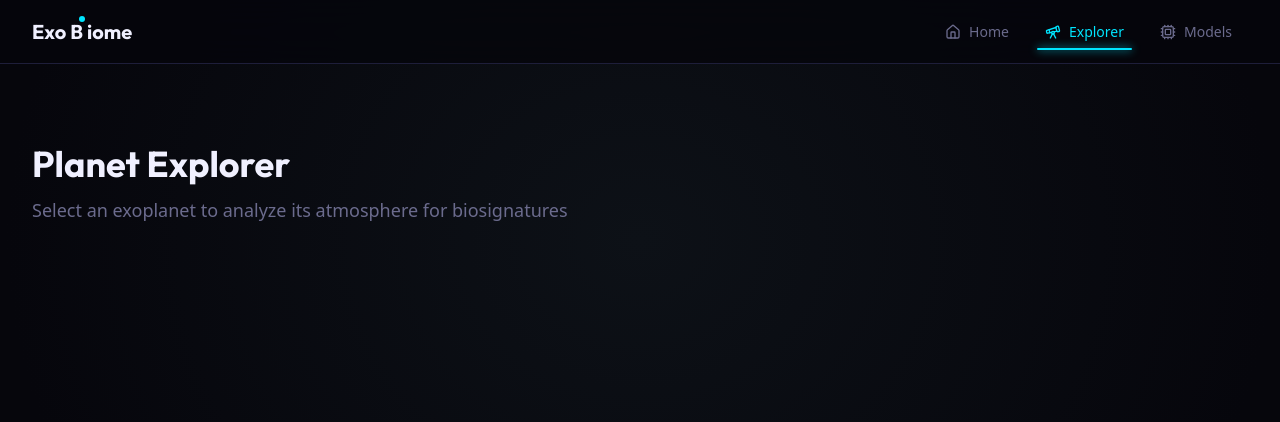
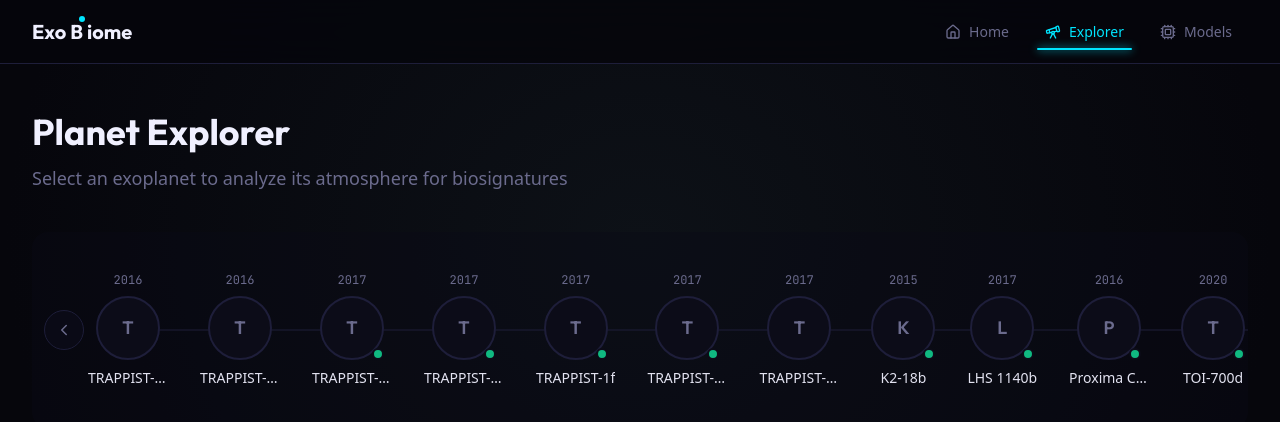
Before and after one commit to Kolo-Naukowe-Axion/hack4sages, a Next.js app in the folder web/: page /explorer in a window 1280 px wide. Shown: the top 422 px of the page. Built offline with nearby package versions, Linux system fonts and the light colour scheme.

Commit message:
feat: planet timeline and summary panel with spectrum chart
- Horizontal scrollable timeline with planet nodes
- Selected state with cyan glow and scale-up
- Green dots for habitable zone planets
- Summary card with stat rows and Nivo spectrum chart
- JWST/Synthetic data source badges

```diff
--- a/web/src/app/explorer/page.tsx
+++ b/web/src/app/explorer/page.tsx
@@ -1,12 +1,36 @@
+"use client";
+
+import { useState } from "react";
+import { planets } from "@/data/planets";
+import PlanetTimeline from "@/components/PlanetTimeline";
+import PlanetSummary from "@/components/PlanetSummary";
+
 export default function ExplorerPage() {
+  const [selectedId, setSelectedId] = useState<string | null>(null);
+  const selectedPlanet = planets.find((p) => p.id === selectedId) ?? null;
+
   return (
-    <div className="px-8 py-20">
+    <div className="mx-auto max-w-7xl px-6 py-12 lg:px-8">
       <h1 className="font-display text-4xl font-bold text-heading">
         Planet Explorer
       </h1>
-      <p className="mt-3 text-lg text-muted">
+      <p className="mt-3 max-w-2xl text-lg text-muted">
         Select an exoplanet to analyze its atmosphere for biosignatures
       </p>
+
+      <div className="mt-10">
+        <PlanetTimeline
+          planets={planets}
+          selectedId={selectedId}
+          onSelect={setSelectedId}
+        />
+      </div>
+
+      {selectedPlanet && (
+        <div key={selectedPlanet.id} className="mt-8">
+          <PlanetSummary planet={selectedPlanet} />
+        </div>
+      )}
     </div>
   );
 }
--- a/web/src/app/globals.css
+++ b/web/src/app/globals.css
@@ -46,3 +46,18 @@ body::before {
   opacity: 1 !important;
   transform: translateY(0) !important;
 }
+
+@keyframes slide-in {
+  from {
+    opacity: 0;
+    transform: translateY(16px);
+  }
+  to {
+    opacity: 1;
+    transform: translateY(0);
+  }
+}
+
+.animate-in-slide {
+  animation: slide-in 0.5s ease-out both;
+}
--- /dev/null
+++ b/web/src/components/PlanetSummary.tsx
@@ -0,0 +1,138 @@
+"use client";
+
+import { Satellite } from "lucide-react";
+import { ResponsiveLine } from "@nivo/line";
+import type { Planet } from "@/types";
+
+interface Props {
+  planet: Planet;
+}
+
+const statRow = (label: string, value: string | null, unit: string) => (
+  <div className="flex items-baseline justify-between border-b border-border/50 py-2">
+    <span className="text-sm text-muted">{label}</span>
+    <span className="font-mono text-sm text-cyan">
+      {value ?? "—"} {value ? unit : ""}
+    </span>
+  </div>
+);
+
+export default function PlanetSummary({ planet }: Props) {
+  const chartData = [
+    {
+      id: "spectrum",
+      data: planet.spectrumData.map((d) => ({
+        x: d.wavelength,
+        y: d.flux,
+      })),
+    },
+  ];
+
+  return (
+    <div className="animate-in-slide rounded-2xl border border-border bg-deep/60 p-8 backdrop-blur-md lg:p-10">
+      <div className="grid gap-10 lg:grid-cols-[55fr_45fr]">
+        {/* Left — details */}
+        <div>
+          <h2 className="font-display text-3xl font-bold text-heading">
+            {planet.name}
+          </h2>
+          <p className="mt-1 text-sm text-muted">{planet.starSystem} system</p>
+
+          <div className="mt-6 space-y-0">
+            {statRow("Mass", planet.massEarth?.toFixed(2) ?? null, "M⊕")}
+            {statRow("Radius", planet.radiusEarth.toFixed(2), "R⊕")}
+            {statRow("Temperature", planet.eqTempK?.toString() ?? null, "K")}
+            {statRow("Orbital Period", planet.orbitalPeriodDays.toFixed(1), "days")}
+            {statRow("Distance", planet.distanceLy.toString(), "ly")}
+          </div>
+
+          <div className="mt-4 flex items-center gap-3">
+            {planet.inHabitableZone && (
+              <span className="rounded-full bg-green/10 px-3 py-1 text-xs font-medium text-green">
+                Habitable Zone
+              </span>
+            )}
+          </div>
+        </div>
+
+        {/* Right — spectrum chart */}
+        <div>
+          <div className="h-[260px]">
+            <ResponsiveLine
+              data={chartData}
+              margin={{ top: 10, right: 20, bottom: 40, left: 50 }}
+              xScale={{ type: "linear", min: "auto", max: "auto" }}
+              yScale={{ type: "linear", min: "auto", max: "auto" }}
+              curve="monotoneX"
+              enableArea={true}
+              areaOpacity={0.08}
+              colors={["#00e5ff"]}
+              lineWidth={2}
+              enablePoints={false}
+              enableGridX={false}
+              gridYValues={4}
+              axisBottom={{
+                tickSize: 0,
+                tickPadding: 8,
+                tickValues: 5,
+                format: (v: number) => `${v}μm`,
+              }}
+              axisLeft={{
+                tickSize: 0,
+                tickPadding: 8,
+                tickValues: 4,
+                format: (v: number) => v.toFixed(3),
+              }}
+              theme={{
+                axis: {
+                  ticks: {
+                    text: {
+                      fill: "#6b6b8d",
+                      fontFamily: "var(--font-mono)",
+                      fontSize: 11,
+                    },
+                  },
+                },
+                grid: {
+                  line: {
+                    stroke: "#1e1e3a",
+                    strokeWidth: 1,
+                  },
+                },
+                crosshair: {
+                  line: {
+                    stroke: "#00e5ff",
+                    strokeWidth: 1,
+                    strokeOpacity: 0.5,
+                  },
+                },
+              }}
+              tooltip={({ point }) => (
+                <div className="rounded-lg border border-border bg-deep/90 px-3 py-2 text-xs backdrop-blur-md">
+                  <span className="text-muted">λ = </span>
+                  <span className="font-mono text-cyan">{Number(point.data.x).toFixed(3)} μm</span>
+                  <span className="mx-2 text-border">|</span>
+                  <span className="text-muted">flux = </span>
+                  <span className="font-mono text-heading">{Number(point.data.y).toFixed(4)}</span>
+                </div>
+              )}
+              useMesh={true}
+            />
+          </div>
+
+          {/* Data source badge */}
+          <div className="mt-3 flex items-center gap-2">
+            <Satellite size={14} className={planet.hasJWSTData ? "text-green" : "text-muted"} />
+            {planet.hasJWSTData ? (
+              <span className="text-xs font-medium text-green">Real JWST Data</span>
+            ) : (
+              <span className="rounded-full border border-border px-2 py-0.5 text-xs text-muted">
+                Synthetic Spectrum
+              </span>
+            )}
+          </div>
+        </div>
+      </div>
+    </div>
+  );
+}
--- /dev/null
+++ b/web/src/components/PlanetTimeline.tsx
@@ -0,0 +1,94 @@
+"use client";
+
+import { useRef } from "react";
+import { ChevronLeft, ChevronRight } from "lucide-react";
+import type { Planet } from "@/types";
+
+interface Props {
+  planets: Planet[];
+  selectedId: string | null;
+  onSelect: (id: string) => void;
+}
+
+export default function PlanetTimeline({ planets, selectedId, onSelect }: Props) {
+  const scrollRef = useRef<HTMLDivElement>(null);
+
+  const scroll = (dir: "left" | "right") => {
+    scrollRef.current?.scrollBy({
+      left: dir === "left" ? -300 : 300,
+      behavior: "smooth",
+    });
+  };
+
+  return (
+    <div className="relative">
+      {/* Scroll arrows */}
+      <button
+        onClick={() => scroll("left")}
+        className="absolute left-3 top-1/2 z-10 -translate-y-1/2 flex h-10 w-10 items-center justify-center rounded-full border border-border bg-deep/80 text-muted backdrop-blur-md transition-colors hover:border-cyan/30 hover:text-heading"
+        aria-label="Scroll left"
+      >
+        <ChevronLeft size={18} />
+      </button>
+      <button
+        onClick={() => scroll("right")}
+        className="absolute right-3 top-1/2 z-10 -translate-y-1/2 flex h-10 w-10 items-center justify-center rounded-full border border-border bg-deep/80 text-muted backdrop-blur-md transition-colors hover:border-cyan/30 hover:text-heading"
+        aria-label="Scroll right"
+      >
+        <ChevronRight size={18} />
+      </button>
+
+      {/* Scrollable lane */}
+      <div
+        ref={scrollRef}
+        className="overflow-x-auto rounded-2xl bg-deep/40 px-14 py-10"
+        style={{ scrollbarWidth: "none" }}
+      >
+        <style>{`::-webkit-scrollbar { display: none; }`}</style>
+        <div className="relative flex items-center gap-8" style={{ minWidth: "max-content" }}>
+          {/* Connecting line */}
+          <div className="pointer-events-none absolute left-8 right-8 top-1/2 h-px -translate-y-1/2 bg-border" />
+
+          {planets.map((planet) => {
+            const isSelected = planet.id === selectedId;
+            return (
+              <button
+                key={planet.id}
+                onClick={() => onSelect(planet.id)}
+                className="group relative z-10 flex flex-col items-center gap-2 focus:outline-none"
+              >
+                {/* Year */}
+                <span className="font-mono text-xs text-muted transition-colors group-hover:text-heading">
+                  {planet.discoveryYear}
+                </span>
+
+                {/* Node */}
+                <div
+                  className={`relative flex h-16 w-16 items-center justify-center rounded-full border-2 font-display text-lg font-semibold transition-all duration-300 ${
+                    isSelected
+                      ? "border-cyan bg-cyan/10 text-cyan shadow-[0_0_20px_var(--color-cyan)] scale-110"
+                      : "border-border bg-deep text-muted group-hover:border-cyan group-hover:text-heading group-hover:shadow-[0_0_12px_var(--color-cyan)]"
+                  }`}
+                >
+                  {planet.name.charAt(0)}
+                  {planet.inHabitableZone && (
+                    <span className="absolute -bottom-0.5 -right-0.5 h-3 w-3 rounded-full border-2 border-deep bg-green" />
+                  )}
+                </div>
+
+                {/* Name */}
+                <span
+                  className={`max-w-[5rem] truncate text-center text-sm transition-colors ${
+                    isSelected ? "text-cyan" : "text-text group-hover:text-heading"
+                  }`}
+                >
+                  {planet.name}
+                </span>
+              </button>
+            );
+          })}
+        </div>
+      </div>
+    </div>
+  );
+}
```
